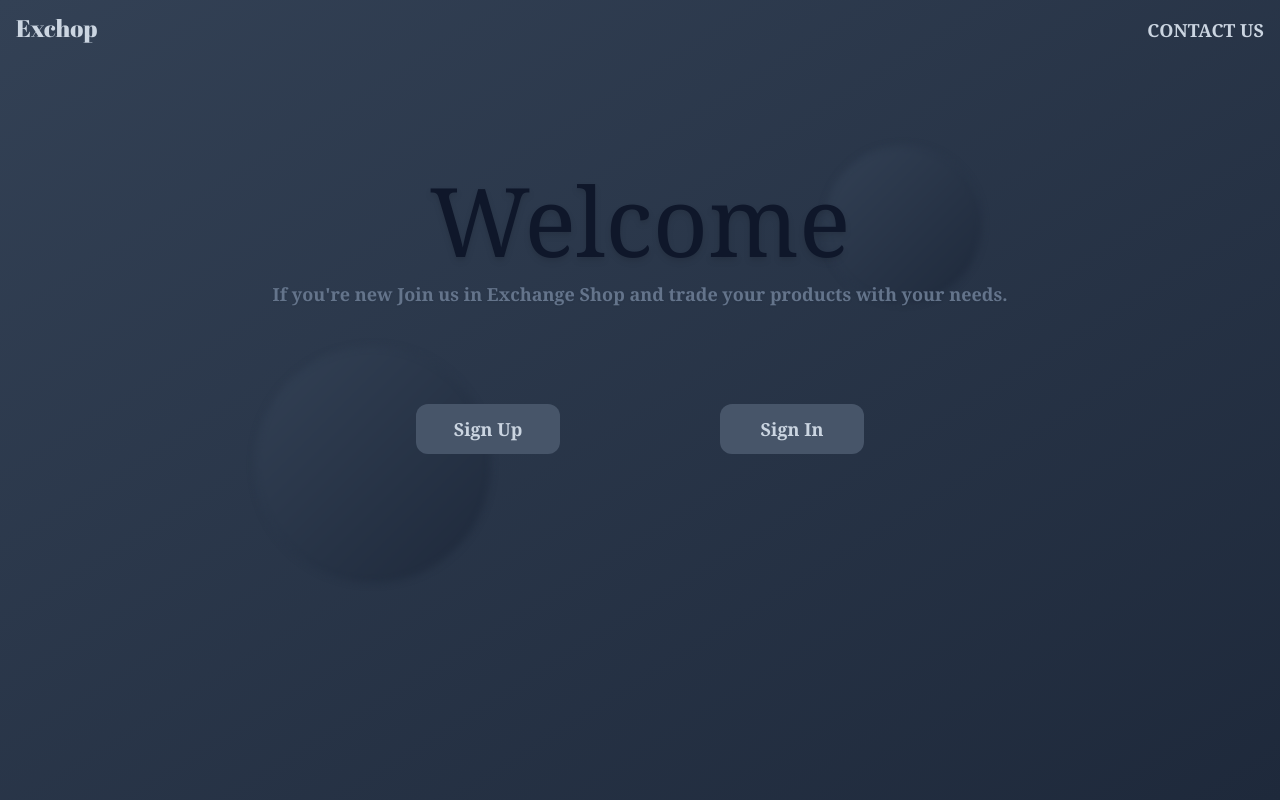
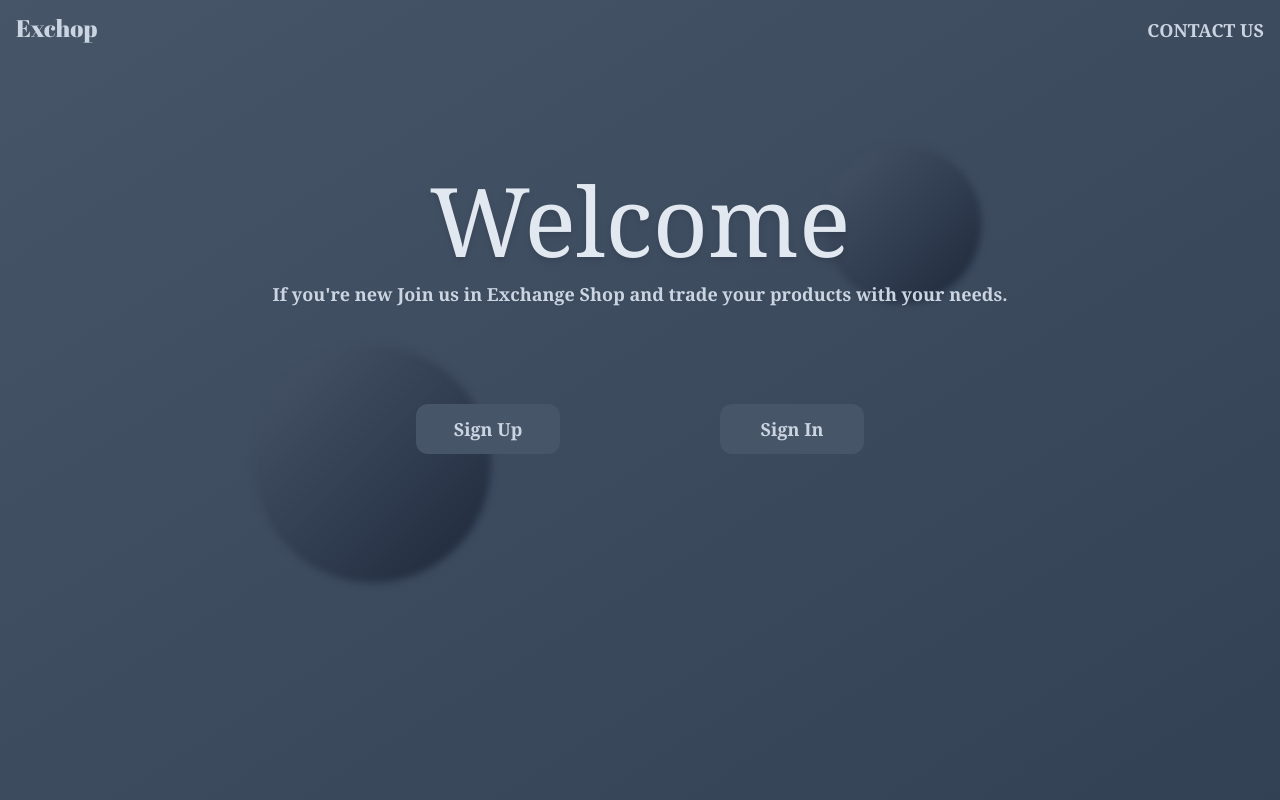
Before and after one commit to ranim-dot/exchop, a React (Vite) app in the folder my-exchop/: page / in a window 1280 px wide. Built offline with nearby package versions, Linux system fonts and the light colour scheme.

Commit message:
commit
n3rch juste zidet shadow

```diff
--- a/my-exchop/pages/Contact.jsx
+++ b/my-exchop/pages/Contact.jsx
@@ -22,7 +22,7 @@ const Contact = () => {
       });
   };
   return (
-    <div className='relative bg-gradient-to-br from-slate-700 to-slate-800
+    <div className='relative bg-gradient-to-br from-slate-600 to-slate-800
     h-screen font-serif overflow-hidden'>
       <Link to='/'><h1 className='text-slate-300 font-semibold absolute sm:top-4 sm:left-4 underline underline-offset-[3px] md:text-lg md:top-4'>Back</h1></Link>
 
@@ -34,11 +34,11 @@ const Contact = () => {
 
         {/*Form shit starts here*/}
         <form ref={form} onSubmit={sendEmail}
-          className='flex md:w-1/2 md:h-1/2 sm:w-[450px] sm:h-[300px] backdrop-blur-sm  rounded-xl bg-slate-500/30 '>
-          <img className='w-[60px] h-[60px] absolute md:top-8 md:left-16 sm:top-6 sm:left-4 opacity-50' src="../assets/mail.png" alt="email" />
+          className='hover:shadow-xl hover:shadow-slate-800/30 transition duration-500 md:w-1/2 md:h-1/2 sm:w-[450px] sm:h-[300px] backdrop-blur-sm  rounded-xl bg-slate-500/30 '>
+          <img className=' w-[60px] h-[60px] absolute md:top-8 md:left-16 sm:top-6 sm:left-4 opacity-50' src="../assets/mail.png" alt="email" />
 
           <h1 className='absolute md:top-20 md:left-40 sm:top-20 sm:left-20 md:text-2xl sm:text-xl text-slate-300 font-bold'>Send Us A Message !!</h1>
-          <input className='absolute text-slate-900 h-12 md:top-32 md:left-40 sm:top-28 sm:left-20 rounded-lg bg-transparent w-1/2 focus:outline-slate-300'
+          <input className='absolute outline-none text-slate-900 h-12 md:top-32 md:left-40 sm:top-28 sm:left-20 rounded-lg bg-transparent w-1/2'
             type="email"
             name="user_email"
             id="email"
--- a/my-exchop/pages/Welcome.jsx
+++ b/my-exchop/pages/Welcome.jsx
@@ -4,18 +4,18 @@ import './index.css'
 
 const Welcome = () => {
   return (
-    <div className='relative bg-gradient-to-br from-slate-700 to-slate-800
+    <div className='relative bg-gradient-to-br from-slate-600 to-slate-700
        h-screen font-serif overflow-hidden'>
-      <div className="absolute animate-blob bg-gradient-to-br from-slate-700 to-slate-800  blur-sm w-60 h-60 rounded-full cercle-left"></div>
-      <div className="absolute animate-blob bg-gradient-to-br from-slate-700 to-slate-800  blur-sm w-40 h-40 rounded-full cercle-right"></div>
+      <div className="absolute animate-blob bg-gradient-to-br from-slate-600 to-slate-800  blur-sm w-60 h-60 rounded-full cercle-left"></div>
+      <div className="absolute animate-blob bg-gradient-to-br from-slate-600 to-slate-800  blur-sm w-40 h-40 rounded-full cercle-right"></div>
       <div className='flex justify-between'>
         <h4 className='lg:text-2xl pl-4 pt-3 sm:text-lg font-sans text-slate-300'>Exchop</h4>
         <Link to="/contact"><h4 className='md:text-lg pr-4 pt-4 sm:text-sm text-slate-300 font-serif font-semibold'>CONTACT US</h4></Link>
       </div>
-      <h1 className=' drop-shadow-md tracking-in-expand-fwd-top text-slate-900 xl:text-8xl lg:text-7xl md:text-6xl text-center pt-32 sm:text-7xl'>
+      <h1 className=' drop-shadow-md tracking-in-expand-fwd-top text-slate-200 xl:text-8xl lg:text-7xl md:text-6xl text-center pt-32 sm:text-7xl'>
         Welcome
       </h1>
-      <p className='text-slate-500 drop-shadow-sm tracking-in-expand-fwd-top text-center font-semibold pt-3 sm:text-truncate  lg:text-lg sm:text-md'>
+      <p className='text-slate-300 drop-shadow-sm tracking-in-expand-fwd-top text-center font-semibold pt-3 sm:text-truncate  lg:text-lg sm:text-md'>
         If you're new Join us in Exchange Shop and trade your products with your needs.
       </p>
 
```
